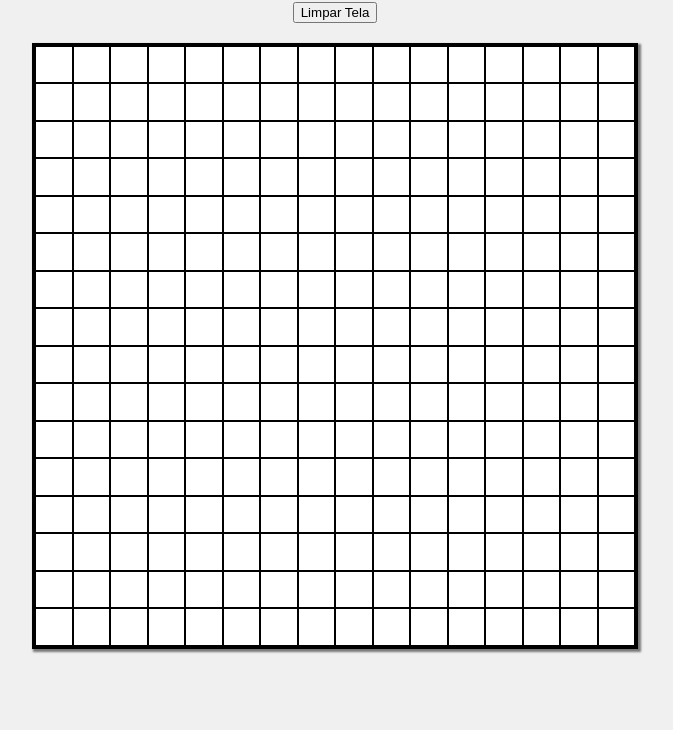
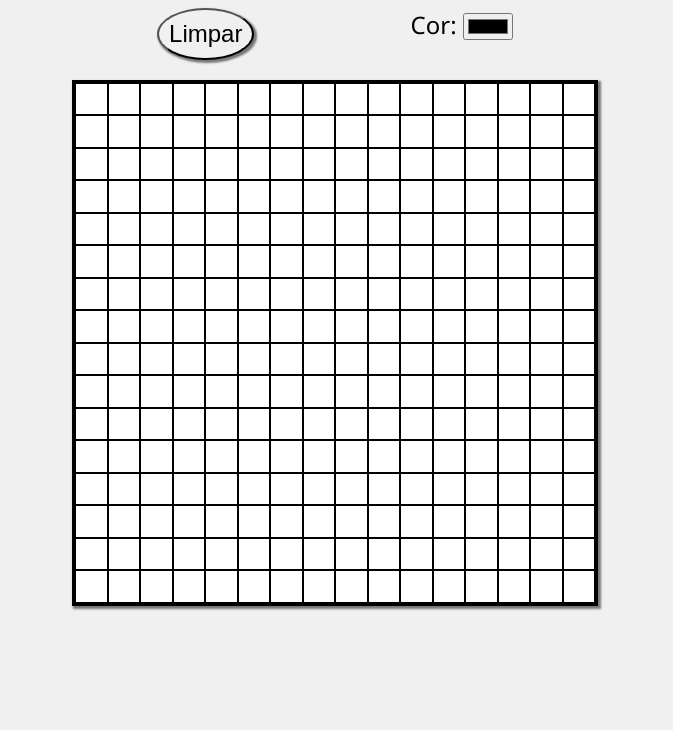
Before and after one commit to birsenek/etch-a-sketch, a plain HTML site: page index.html in a window 1280 px wide. Shown: the part 86-816 px from the top of the page, without its empty margins (305-978 px from the left). Drawn offline with Linux system fonts and the light colour scheme.

Commit message:
Added color picker

```diff
--- a/index.html
+++ b/index.html
@@ -11,7 +11,8 @@
     <div class="content">
         <h1>Bem vindos à Tela Mágica</h1>
         <div class="menu">
-            <button class="cls">Limpar Tela</button>
+            <button class="cls">Limpar</button>
+            <span>Cor: <input type="color" id='squareColor'></span>
         </div>
         <div class="sketch" id="sketch"></div>
     </div>
--- a/script.js
+++ b/script.js
@@ -19,15 +19,16 @@ sketch.addEventListener('touchmove', e => {
     isDrawing = true
     let touch = e.touches[0];
     const square = document.elementFromPoint(touch.clientX, touch.clientY)
-    console.log(touch.clientY)
     if(touch.clientY > 167 && touch.clientY < 500 && touch.clientX > 6 && touch.clientX < 350) {
-        square.style.background = 'red'
+        const squareColor = document.getElementById('squareColor').value
+        square.style.background = squareColor
     }
 })
 
 const draw = (e) => {
     if (isDrawing === true) {
-        e.target.style.background = 'red'
+        const squareColor = document.getElementById('squareColor').value
+        e.target.style.background = squareColor
     }
 }
 sketch.addEventListener('mousemove', draw)
--- a/style.css
+++ b/style.css
@@ -1,19 +1,26 @@
 body {
     background-color: #f0f0f0;
+    font-family: 'Segoe UI', Tahoma, Geneva, Verdana, sans-serif;
 }
 
 .content {
     display: flex;
     flex-direction: column;
     align-items: center;
-    height: 100vh;
+    height: 90vh;
+}
+
+.menu {
+    display: flex;
+    justify-content: space-around;
+    width: 40vw;
 }
 
 .sketch {
     display: grid;
     grid-template-columns: repeat(16, auto);
-    width: 600px;
-    height: 600px;
+    width: 520px;
+    height: 520px;
     border: solid #000000;
     box-shadow: 2px 2px 2px 1px rgba(0, 0, 0, 0.5);
 }
@@ -29,12 +36,25 @@ body {
 
 .cls {
     margin-bottom: 20px;
+    border-radius: 50%;
+    padding: 10px;
+    background-color: #f0f0f0;
+    box-shadow: 2px 2px 2px 1px rgba(0, 0, 0, 0.5);
+    font-size: 1.5em;
+    outline: none;
+}
+
+span {
+    font-size: 1.5em;
 }
 
 @media (max-width: 360px) {
     .content {
         height: 400px;
     }
+    .menu {
+        width: 50vh;
+    }
     .sketch {
         width: 350px;
         height: 350px;
```
